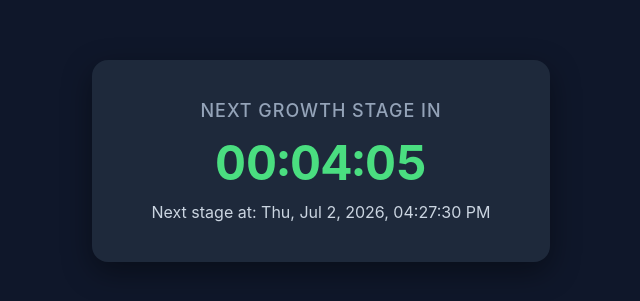
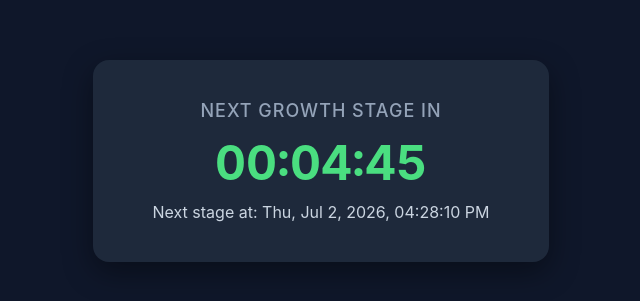
Before and after one commit to SamBro2901/greenhouse-timer, a plain HTML site: page index.html in a window 1280 px wide. Shown: the part 239-540 px from the top of the page, 319-959 px from the left. Drawn offline with Linux system fonts and the light colour scheme.

Commit message:
Update start time in index.html

```diff
--- a/index.html
+++ b/index.html
@@ -54,7 +54,7 @@
 <script>
   // --- Configuration ---
   // Start time: 9:47 AM on 30th June 2026 (local time)
-  const startTime = new Date(2026, 5, 30, 9, 47, 0); // month is 0-indexed: 5 = June
+  const startTime = new Date(2026, 6, 1, 10, 05, 40); // month is 0-indexed: 5 = June
 
   // Interval between stages: 2 hours, 1 minute, 30 seconds
   const intervalMs = ((2 * 60 * 60) + (1 * 60) + 30) * 1000;
```
